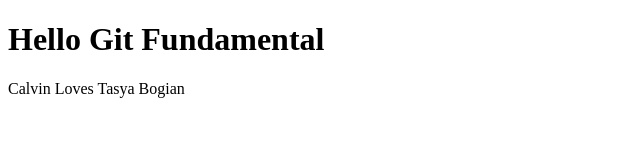
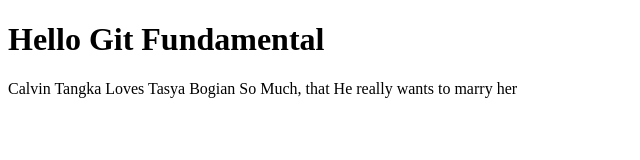
Before and after one commit to Calviiinn/Belajar-Github, a plain HTML site: page Index.html in a window 1280 px wide. Shown: the whole page, without its empty margins (0-640 px from the left). Drawn offline with Linux system fonts and the light colour scheme.

```diff
--- a/Index.html
+++ b/Index.html
@@ -7,6 +7,6 @@
 </head>
 <body>
 <h1>Hello Git Fundamental</h1>
-<p>Calvin Loves Tasya Bogian</p>
+<p>Calvin Tangka Loves Tasya Bogian So Much, that He really wants to marry her</p>
 </body>
 </html>
```
